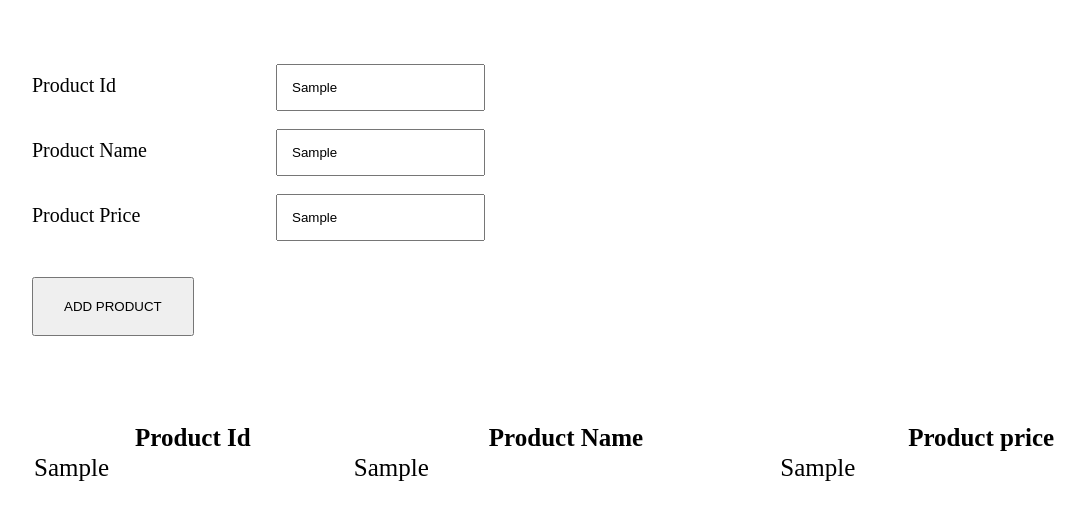
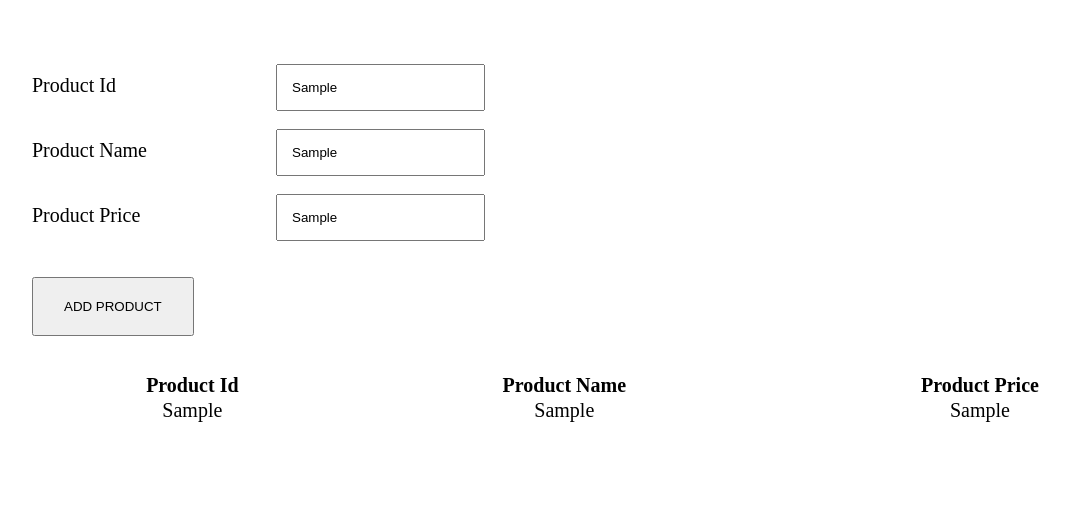
Before and after one commit to TanveerCedcoss/JS-Logics-Products, a plain HTML site: page src/Index.html in a window 1280 px wide. Both pictures are taken after typing "Sample", "Sample", "Sample" into the empty fields and a click on the button "ADD PRODUCT". Shown: the whole page, without its empty margins (96-1181 px from the left). Drawn offline with Linux system fonts and the light colour scheme.

Commit message:
Improvised

```diff
--- a/src/Index.html
+++ b/src/Index.html
@@ -20,11 +20,7 @@
     </form>
     <br><br>
     <table id="table">
-        <tr>
-            <th>Product Id</th>
-            <th>Product Name</th>
-            <th>Product price</th>
-          </tr>
+
     </table>
 
     <script src="script.js"></script>
--- a/src/script.js
+++ b/src/script.js
@@ -1,29 +1,64 @@
 var list=[];
+
 function fetchData()
 {
-    var product=insert();
-    list.push(product);
-    table =document.getElementById("table");
-    var row = table.insertRow(-1);
-    var cell1 = row.insertCell(0);
-    var cell2 = row.insertCell(1);
-    var cell3 = row.insertCell(2);
-    for (var i=0; i<list.length; i++){
-        cell1.innerHTML = list[i].pId;
-        cell2.innerHTML = list[i].pName;
-        cell3.innerHTML = list[i].pPrice;
-    }
+    insertData();
+    console.log(list);
+    display();
+
 }
 
 
-function insert()
+function insertData()
 {
     var id= document.getElementById("productId").value;
     var name= document.getElementById("productName").value;
     var price= document.getElementById("productPrice").value;
-    return{
-        "pId":id,
-        "pName":name,
-        "pPrice":price
+    var exist=checkData(id);
+    if(exist==true)
+    {
+        alert('ID already exist!!!!');
     }
+    else
+    {
+        var data={
+            "pId":id,
+            "pName":name,
+            "pPrice":price
+        }
+        list.push(data);
+    }
+
 }
+
+function display()
+{
+    var text = document.getElementById("table")
+    text.innerHTML="<tr>\
+    <th>Product Id</th>\
+    <th>Product Name</th>\
+    <th>Product Price</th>\
+  </tr>";
+  for(var i=0;i<list.length;i++)
+  {
+      text.innerHTML+="<tr>\
+      <td>"+list[i].pId+"</td>\
+      <td>"+list[i].pName+"</td>\
+      <td>"+list[i].pPrice+"</td>\
+      </tr>";
+  }
+}
+
+function checkData(id)
+{
+    console.log('data check done') ;
+    for (var i=0; i<list.length; i++)
+    {
+        if(id == list[i].pId)
+        {
+            return true;
+
+        }
+    }
+
+}
--- a/src/style.css
+++ b/src/style.css
@@ -24,10 +24,10 @@ label{
 
 #table{
     width:100%;
-    padding-top:50px;
-    font-size: 25px;
+    padding: top 45px;
+    font-size: 20px;
 }
 
 td{
-    align-items: center;
+    text-align: center;
 }
```
